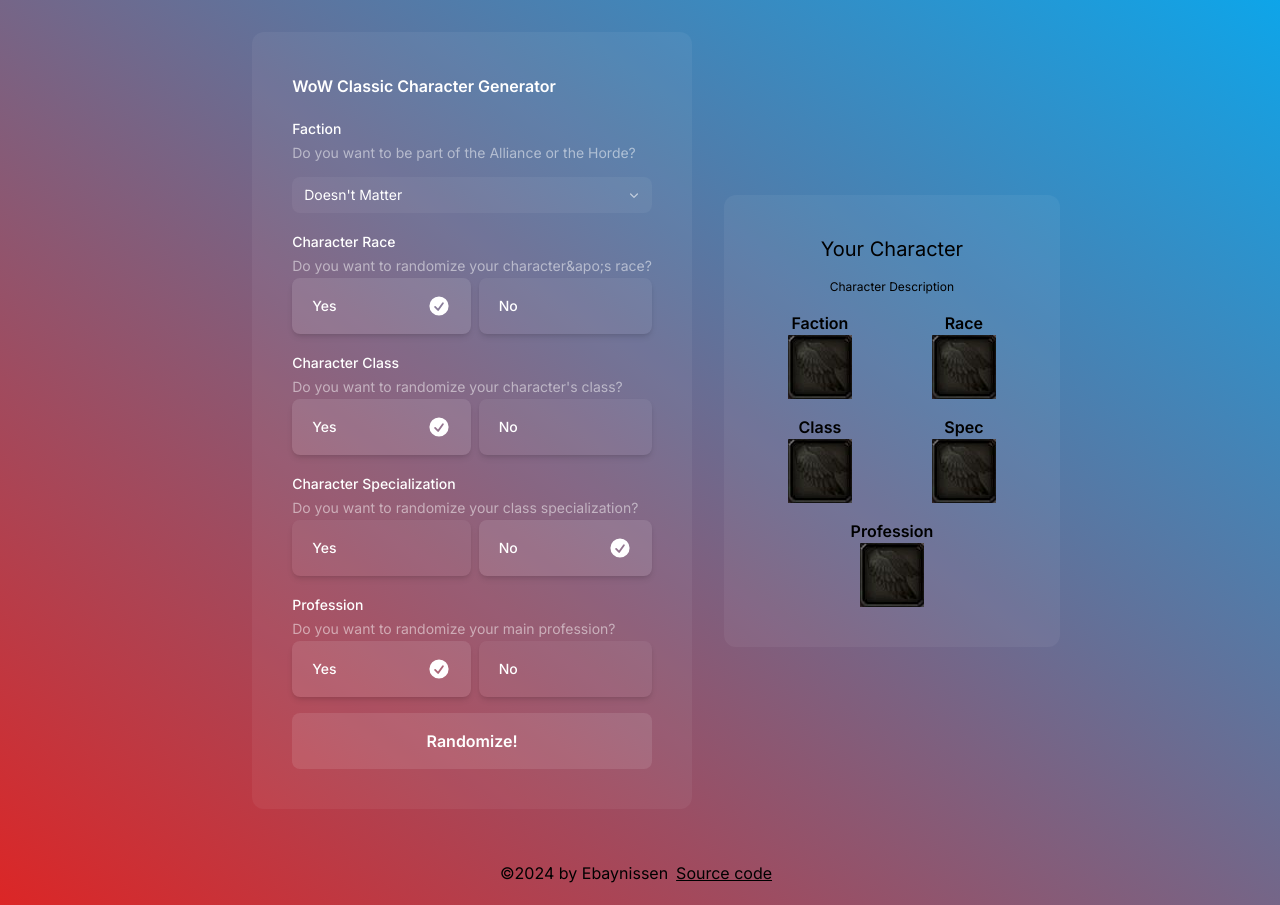
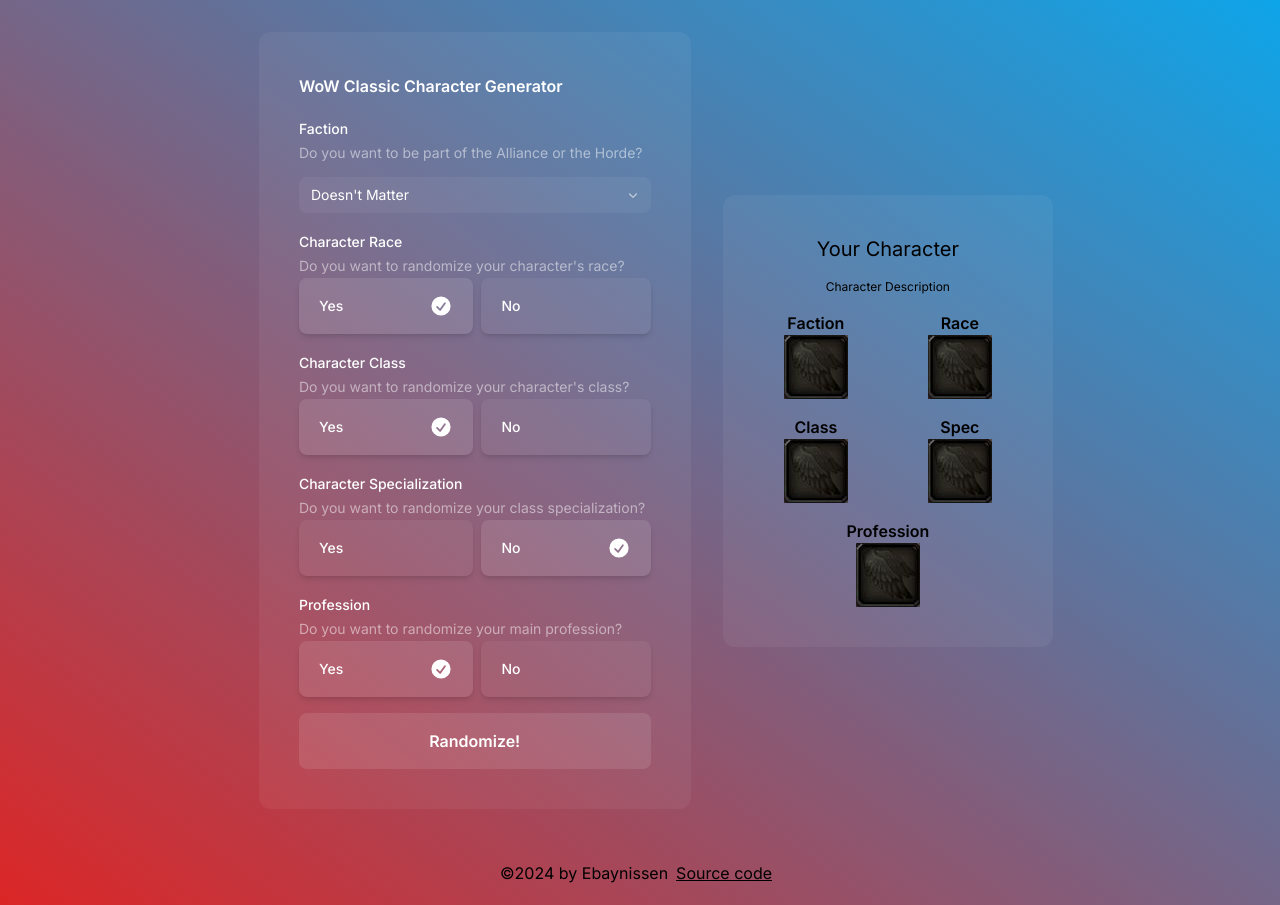
Before and after one commit to ebaynissen/wow-classic-randomizer, a Next.js app: page / in a window 1280 px wide. Built offline with nearby package versions, Linux system fonts and the light colour scheme.

Commit message:
✏️ Apostrophe

```diff
--- a/src/app/page.tsx
+++ b/src/app/page.tsx
@@ -255,7 +255,7 @@
                                 Character Race
                             </Label>
                             <Description className="text-sm/6 text-white/50">
-                                Do you want to randomize your character&apo;s race?
+                                Do you want to randomize your character&apos;s race?
                             </Description>
                             <RadioGroup
                                 value={race}
```
